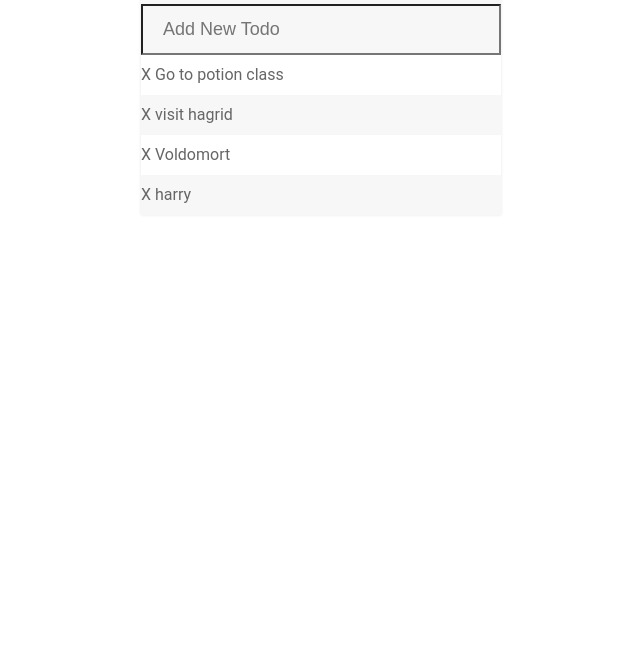
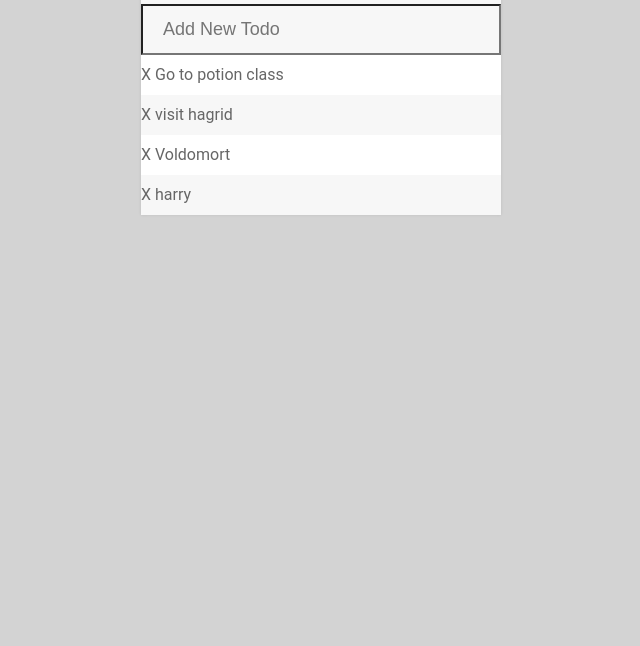
Before and after one commit to Subhash703/Hello-World, a plain HTML site: page Todo List folder/index.html in a window 1280 px wide. Shown: the part 154-800 px from the top of the page, without its empty margins (319-959 px from the left). Drawn offline with Linux system fonts and the light colour scheme.

Commit message:
I commited Again with new features

```diff
--- a/Todo List folder/index.html
+++ b/Todo List folder/index.html
@@ -8,7 +8,7 @@
 
     </script>
   </head>
-  <body>
+  <body style="background-color:lightgray;">
     <div id="container">
       <h1 >To-Do List</h1>
       <input type="text" name="" value="" placeholder="Add New Todo">
```
